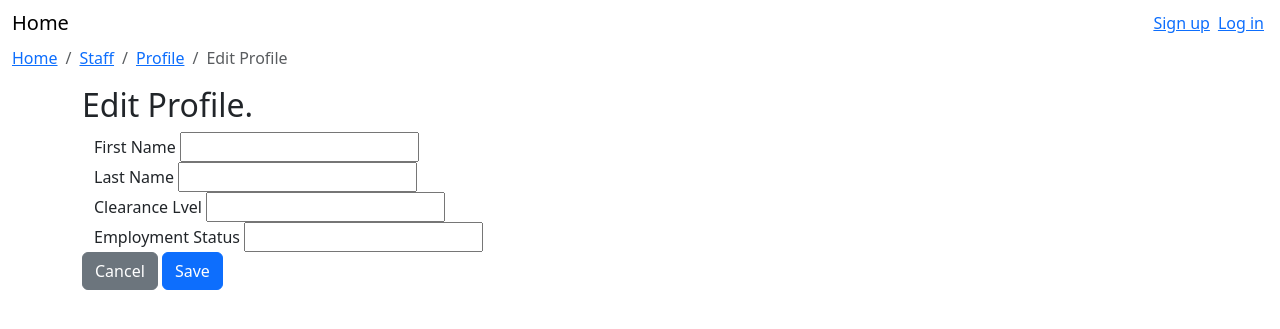
After one commit to nickorsi/time-card-clone, a Flask app: template templates/staff/edit-details.html in a window 1280 px wide. The commit adds this page. Shown: the top 329 px of the page. Run offline with Flask 3, Linux system fonts and the light colour scheme; the template is opened without the code that fills it: values that come from a table or form of the project are taken from there, others are empty.

Commit message:
Added files and made edits to handle requests related to the staff resource.

```diff
--- a/app.py
+++ b/app.py
@@ -1,11 +1,11 @@
 import os  # ---> When using SQL Alchmey
 
-from models import db, connect_db, Staff
+from models import db, connect_db, Staff, Project
 
 
 from flask import Flask, request, render_template, redirect, flash, session, g
 from flask_debugtoolbar import DebugToolbarExtension  # ---> Debugger tool
-from forms import CSRFForm, SignupStaff, LogInForm
+from forms import CSRFForm, SignupStaffFrom, LogInForm, EditStaffForm
 from sqlalchemy.exc import IntegrityError
 
 app = Flask(__name__)
@@ -75,7 +75,7 @@ def signup():
 
     log_out()
 
-    form = SignupStaff()
+    form = SignupStaffFrom()
 
     if form.validate_on_submit():
         try:
@@ -83,8 +83,8 @@ def signup():
                 first_name=form.first_name.data,
                 last_name=form.last_name.data,
                 email=form.email.data,
+                image_url=form.image_url.data or Staff.image_url.default.arg,
                 password=form.password.data,
-                clearance=0,
             )
             db.session.commit()
 
@@ -151,6 +151,7 @@ def show_staff():
     If user is not an admin, only shows active staff.
     If user is admin, shows all staff in system.
     """
+
     if not g.user:
         flash("Access unauthorized.", "danger")
         return redirect("/")
@@ -163,6 +164,93 @@ def show_staff():
         staff = Staff.query.all()
 
     return render_template('staff/all-staff.html', staff=staff)
+
+@app.get('/staff/<int:staff_id>')
+def show_staff_profile(staff_id):
+    """Shows the profile of the specific staff member.
+    Non admin users can see profile of all active staff, but only
+    -First name
+    -Last name
+    -Current roles
+    -Project Experience
+    Users viewing their own profile can also see their
+    -Clearane level
+    -Employment status
+    -Edit button
+    Admins can see all of the above for both active and inactive employees and
+    project, and roles.
+    """
+
+    if not g.user:
+        flash("Access unauthorized.", "danger")
+        return redirect("/")
+
+    staff = Staff.query.get_or_404(f'{staff_id}')
+
+    if g.user.clearance < 5 and staff.status != "active":
+        flash("Access unauthorized.", "danger")
+        return redirect("/")
+
+    return render_template('staff/details.html', staff=staff)
+
+@app.route('/staff/<int:staff_id>/edit', methods=["GET", "POST"])
+def edit_staff(staff_id):
+    """ Handles user edits.
+    If user editing their own profile, can edit name.
+    If user is admin, can edit only clearance level and status.
+    """
+
+    if not g.user:
+        flash("Access unauthorized.", "danger")
+        return redirect("/")
+
+    staff = Staff.query.get_or_404(f'{staff_id}')
+
+    if g.user.clearance < 5 and staff.status != "active":
+        flash("Access unauthorized.", "danger")
+        return redirect("/")
+
+
+    form = EditStaffForm(obj=staff)
+
+    if form.validate_on_submit():
+        form.populate_obj(staff)
+
+        db.session.commit()
+
+        if staff.status == "inactive":
+            for role in staff.staff_roles:
+                role.status = "inactive"
+
+        db.session.commit()
+
+        flash('Edits made.', 'success')
+
+        return redirect(f'/staff/{staff_id}')
+
+    return render_template('staff/edit-details.html', form=form, staff=staff)
+
+################################################################################
+# Projects and Project details
+
+@app.get('/projects')
+def show_projects():
+    """Show list of projects
+    Only show list of assigned projects for users below clearance level 4
+    Show all projects for users clearance level 4 and above"""
+
+    if not g.user:
+        flash("Access unauthorized.", "danger")
+        return redirect("/")
+
+    search = request.args.get("q")
+
+    if search:
+        projects = Project.query.filter(Project.name.like(f"%{search}%")).all()
+    else:
+        projects = Project.query.all()
+
+    return render_template('projects/all-projects.html', projects=projects)
 
 ################################################################################
 # Home route
--- a/forms.py
+++ b/forms.py
@@ -1,9 +1,9 @@
 from flask_wtf import FlaskForm #---> Make forms by subclassing off of the FlaskForm class, includes CSRF token in forms
 
-from wtforms import StringField, PasswordField #---> Import field types such as StringField and PasswordField
+from wtforms import StringField, PasswordField, IntegerField #---> Import field types such as StringField and PasswordField
 
-from wtforms.validators import InputRequired, Email, Length #---> Import validator methods such as InputRequired, Email, and Length
-from wtforms.validators import ValidationError
+from wtforms.validators import InputRequired, Email, Length, AnyOf
+from wtforms.validators import ValidationError, Optional, URL
 
 def not_empty(form,field):
     """Checks field data isn't empty after striped"""
@@ -18,7 +18,7 @@ def num_like(form,field):
         raise ValidationError('Must only have numbers in field.')
 
 
-class SignupStaff(FlaskForm):
+class SignupStaffFrom(FlaskForm):
     """Signup Staff Form"""
 
     first_name = StringField(
@@ -34,6 +34,11 @@ class SignupStaff(FlaskForm):
     email = StringField(
         "Email",
         validators=[InputRequired(), Email()]
+    )
+
+    image_url = StringField(
+        "Image URL",
+        validators=[Optional(), URL(), Length(max=250)]
     )
 
     password = PasswordField(
@@ -67,5 +72,29 @@ class ProjectForm(FlaskForm):
         validators=[InputRequired(), not_empty, Length(max=50)]
     )
 
+class EditStaffForm(FlaskForm):
+    """Edit Staff Form"""
+
+    first_name = StringField(
+        "First Name",
+        validators=[InputRequired(), not_empty, Length(max=30)]
+    )
+
+    last_name = StringField(
+        "Last Name",
+        validators=[InputRequired(), not_empty, Length(max=30)]
+    )
+
+    clearance = IntegerField(
+        "Clearance Lvel",
+        validators=[InputRequired(), AnyOf(values=[0,1,2,3,4,5])]
+    )
+
+    status = StringField(
+        "Employment Status",
+        validators=[InputRequired(), AnyOf(values=["active", "inactive"])]
+    )
+
+
 class CSRFForm(FlaskForm):
     """Form solely meant to genrate a CSRF token."""
--- a/templates/base.html
+++ b/templates/base.html
@@ -31,12 +31,12 @@
       {% else %}
         <li>
           <a href="/staff/{{ g.user.id }}">
-            Profile
+            {{g.user.first_name}} {{ g.user.last_name }}
           </a>
         </li>
         <form action="/logout" method="POST">
           {{ g.csrf_form.hidden_tag() }}
-          <button class="btn btn-primary">Log Out</button>
+          <button class="btn btn-primary btn-sm">Log Out</button>
         </form>
       {% endif %}
 
@@ -44,14 +44,8 @@
   </div>
 </nav>
 
-<nav aria-label="breadcrumb">
-  <div class="container-fluid">
-    <ol class="breadcrumb">
-      <li class="breadcrumb-item"><a href="#">Home</a></li>
-      <li class="breadcrumb-item active" aria-current="page">Library</li>
-    </ol>
-  </div>
-</nav>
+{% block breadcrumb%}
+{% endblock %}
 
 <div class="container">
 
--- /dev/null
+++ b/templates/staff/edit-details.html
@@ -0,0 +1,73 @@
+{% extends 'base.html' %}
+
+{% block breadcrumb %}
+
+<nav aria-label="breadcrumb">
+  <div class="container-fluid">
+    <ol class="breadcrumb">
+      <li class="breadcrumb-item"><a href="/">Home</a></li>
+      <li class="breadcrumb-item"><a href="/staff">Staff</a></li>
+      <li class="breadcrumb-item"><a href="/staff/{{ staff.id }}">Profile</a></li>
+      <li class="breadcrumb-item active" aria-current="page">Edit Profile</li>
+    </ol>
+  </div>
+</nav>
+
+{% endblock %}
+
+{% block content %}
+<div>
+  <h2>Edit Profile.</h2>
+      <form method="POST" id="staff_edit_form">
+        {{ form.hidden_tag() }}
+
+        <div class="container">
+          {{ form.first_name.label}}
+          {% if g.user.id == staff.id %}
+            {{ form.first_name }}
+          {% elif g.user.clearance > 4 %}
+            {{ form.first_name(readonly=true) }}
+          {% endif %}
+          {% for error in form.first_name.errors %}
+            <span class="text-danger">{{ error }}</span>
+          {% endfor %}
+        </div>
+        <div class="container">
+          {{ form.last_name.label}}
+          {% if g.user.id == staff.id %}
+            {{ form.last_name }}
+          {% elif g.user.clearance > 4 %}
+            {{ form.last_name(readonly=true) }}
+          {% endif %}
+          {% for error in form.last_name.errors %}
+            <span class="text-danger">{{ error }}</span>
+          {% endfor %}
+        </div>
+        <div class="container">
+          {{ form.clearance.label}}
+          {% if g.user.id == staff.id %}
+            {{ form.clearance(readonly=true) }}
+          {% elif g.user.clearance > 4 %}
+            {{ form.clearance }}
+          {% endif %}
+          {% for error in form.clearance.errors %}
+            <span class="text-danger">{{ error }}</span>
+          {% endfor %}
+        </div>
+        <div class="container">
+          {{ form.status.label}}
+          {% if g.user.id == staff.id %}
+            {{ form.status(readonly=true) }}
+          {% elif g.user.clearance > 4 %}
+            {{ form.status }}
+          {% endif %}
+          {% for error in form.status.errors %}
+            <span class="text-danger">{{ error }}</span>
+          {% endfor %}
+        </div>
+        <a href="/staff/{{ staff.id }}" class="btn btn-secondary">Cancel</a>
+        <button class="btn btn-primary">Save</button>
+      </form>
+</div>
+
+{% endblock %}
```
Also changed, not shown: models.py (+35 -10 lines), seed.py (+8 -7 lines), templates/projects/all-projects.html (added, +73 -0 lines), templates/staff/all-staff.html (+17 -4 lines), templates/staff/details.html (added, +64 -0 lines), templates/staff/signup.html (+6 -6 lines), static/profile-png-icon-7.jpg (added).
